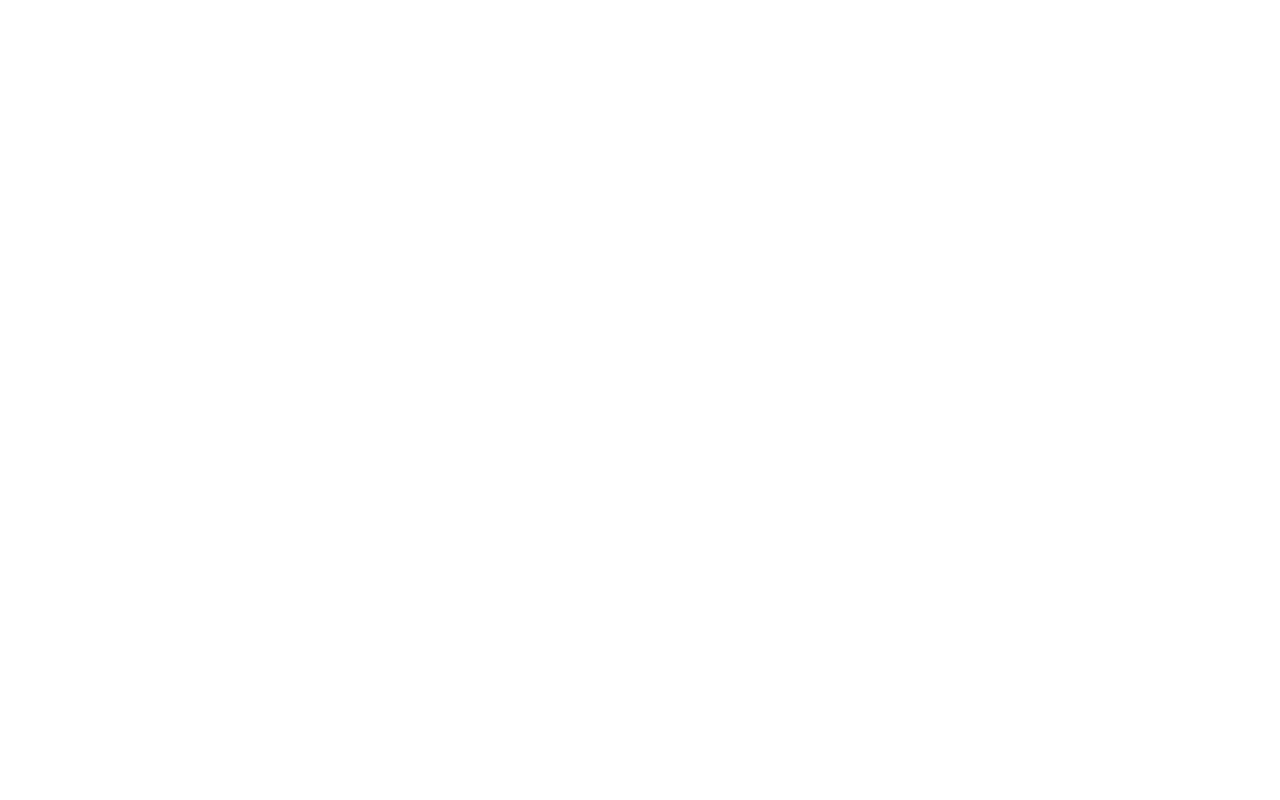
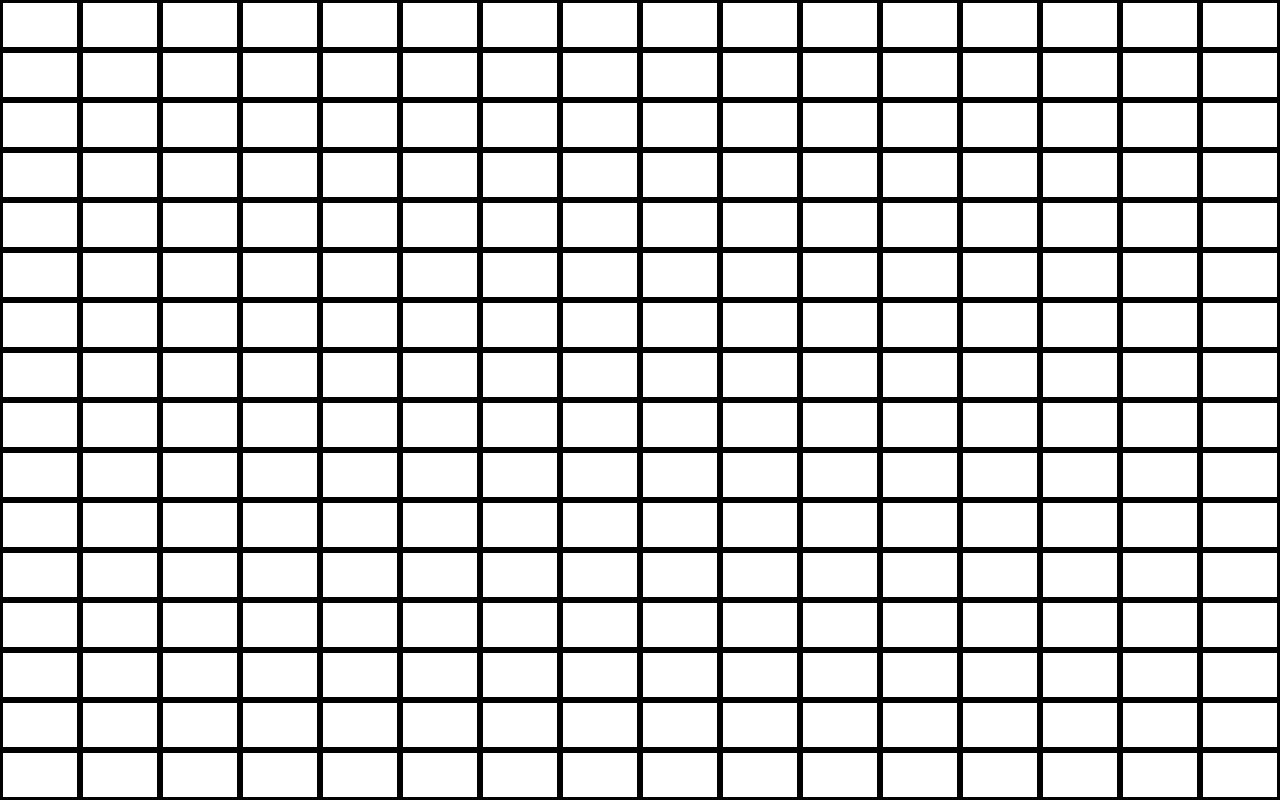
Before and after one commit to LontraSoft/Odin-Etch-A-Sketch, a plain HTML site: page index.html in a window 1280 px wide. Drawn offline with Linux system fonts and the light colour scheme.

Commit message:
Add some stylings so we can see what we're doing

```diff
--- /dev/null
+++ b/css/styles.css
@@ -0,0 +1,13 @@
+body {
+    margin: 0;
+}
+
+.grid-container {
+    width: 100vw;
+    height: 100vh;
+}
+
+.grid-card {
+    background-color: white;
+    border: 3px solid black;
+}
--- a/index.html
+++ b/index.html
@@ -3,6 +3,7 @@
   <head>
     <meta charset="UTF-8">
     <title>Etch-A-Sketch</title>
+    <link rel="stylesheet" type="text/css" href="./css/styles.css"></link>
     <script type="text/javascript" src="./js/etch_a_sketch.js" defer></script>
   </head>
   <body>
```
